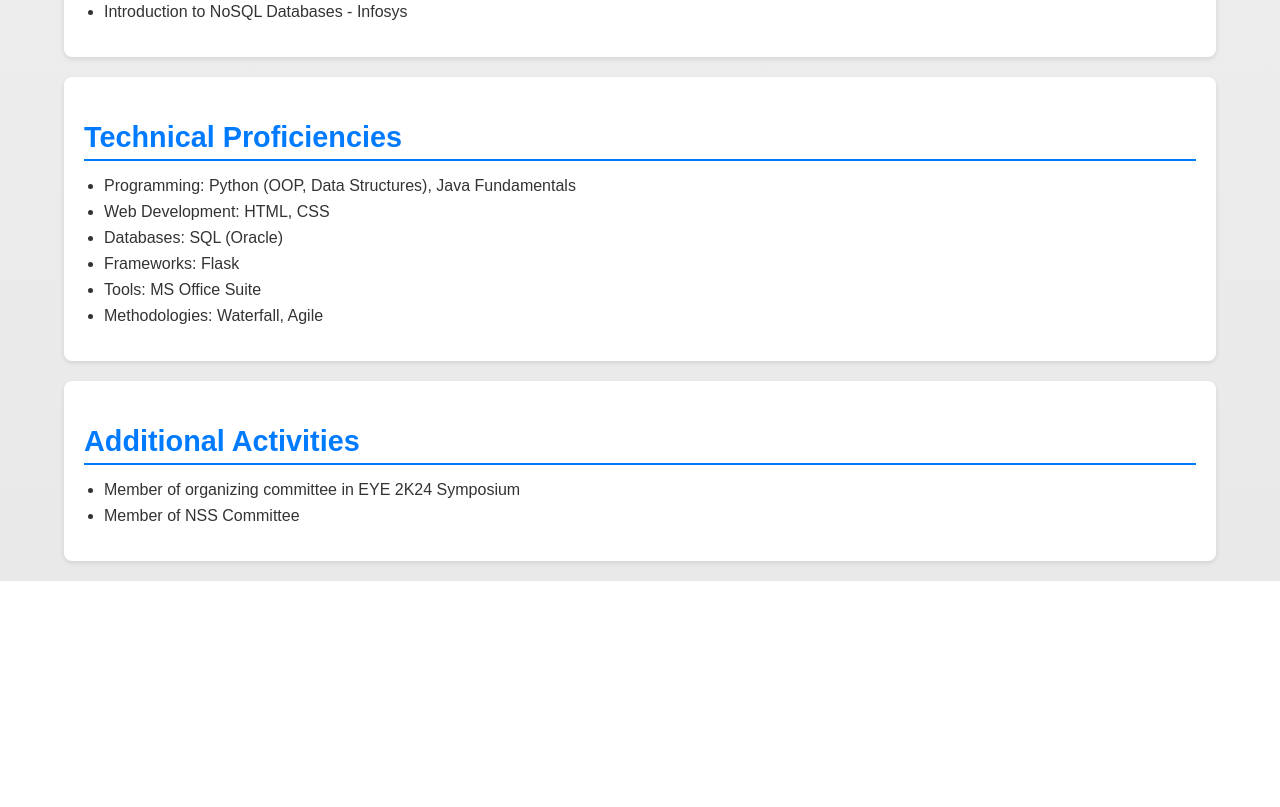
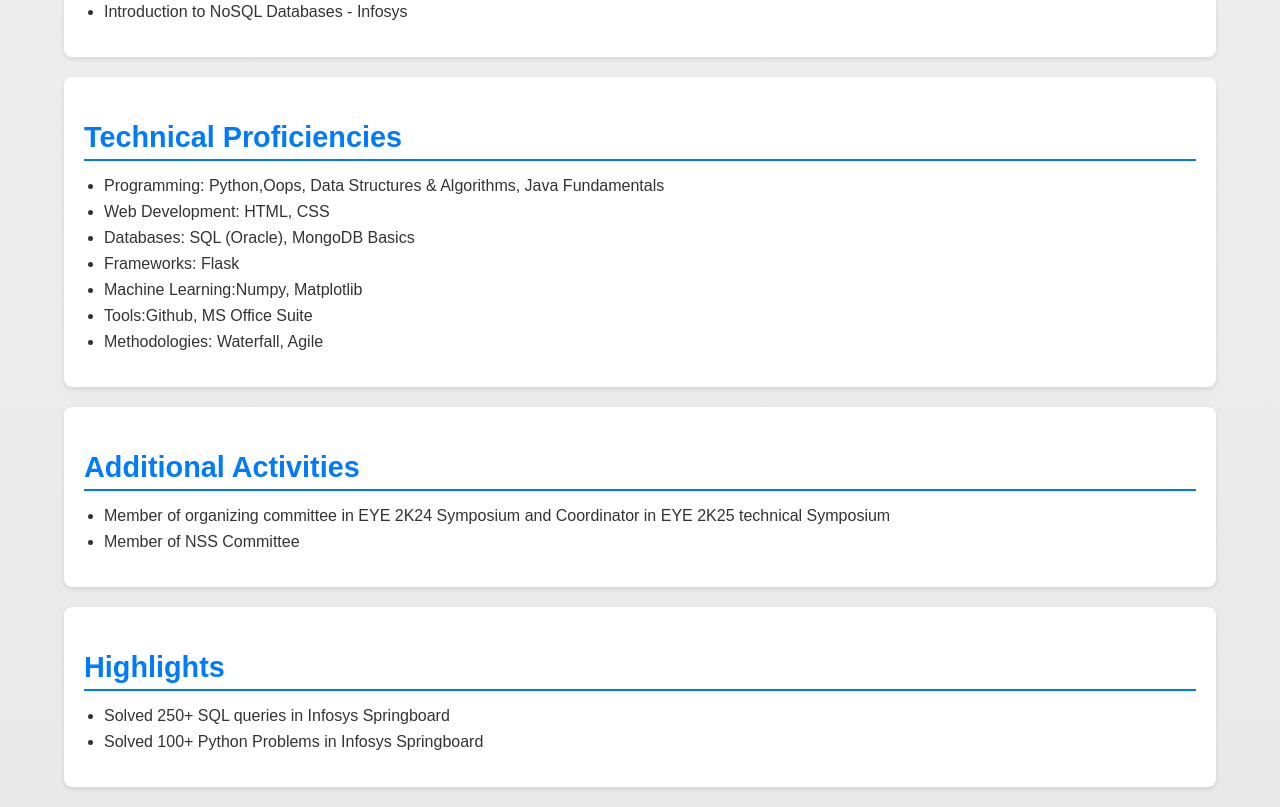
Before and after one commit to Sunilreddyyaparla/myportfolio, a plain HTML site: page index.html in a window 1280 px wide. Shown: the part 2116-2923 px from the top of the page. Before the commit the page ends 2697 px from the top, so only its background shows below. Drawn offline with Linux system fonts and the light colour scheme.

Commit message:
Update index.html

```diff
--- a/index.html
+++ b/index.html
@@ -151,11 +151,12 @@
     <section class="skills">
       <h2>Technical Proficiencies</h2>
       <ul>
-        <li>Programming: Python (OOP, Data Structures), Java Fundamentals</li>
+        <li>Programming: Python,Oops, Data Structures & Algorithms, Java Fundamentals</li>
         <li>Web Development: HTML, CSS</li>
-        <li>Databases: SQL (Oracle)</li>
+        <li>Databases: SQL (Oracle), MongoDB Basics</li>
         <li>Frameworks: Flask</li>
-        <li>Tools: MS Office Suite</li>
+        <li>Machine Learning:Numpy, Matplotlib</li>
+        <li>Tools:Github, MS Office Suite</li>
         <li>Methodologies: Waterfall, Agile</li>
       </ul>
     </section>
@@ -163,8 +164,15 @@
     <section class="activities">
       <h2>Additional Activities</h2>
       <ul>
-        <li>Member of organizing committee in EYE 2K24 Symposium</li>
+        <li>Member of organizing committee in EYE 2K24 Symposium and Coordinator in EYE 2K25 technical Symposium</li>
         <li>Member of NSS Committee</li>
+      </ul>
+    </section>
+    <section class="activities">
+      <h2>Highlights</h2>
+      <ul>
+        <li>Solved 250+ SQL queries in Infosys Springboard</li>
+        <li>Solved 100+ Python Problems in Infosys Springboard</li>
       </ul>
     </section>
   </div>
@@ -176,13 +184,13 @@
     title: "Pet Haven",
     technologies: "Flask, Python, HTML, CSS, SQL",
     description: "A full-stack pet care platform with e-commerce and booking systems.",
-    link: "https://sunilreddyyaparla.github.io/pet-haven/",
+    link: "https://github.com/Vishal35198/integrated-pet-haven",
   },
   {
     title: "EYE 2K25",
     technologies: "Flask, Python, HTML, CSS",
     description: "A comprehensive event registration website for technical events.",
-    link: "https://sunilreddyyaparla.github.io/eye2k25/",
+    link: "https://eye2k25.in/",
   },
   {
     title: "Auto-Mob Mechanic",
```
